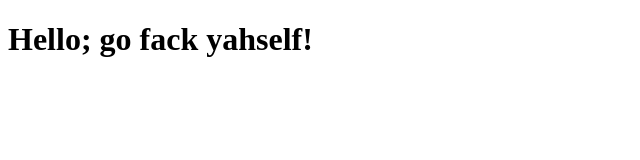
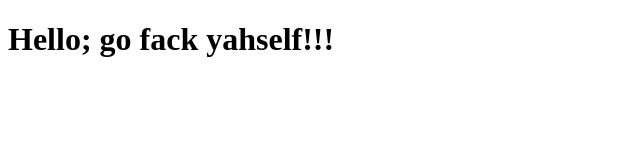
Before and after one commit to vancescorpio/coursera, a plain HTML site: page site/index.html in a window 1280 px wide. Shown: the full height of the page, 0-640 px from the left. Drawn offline with Linux system fonts and the light colour scheme.

Commit message:
adding week two assignment

```diff
--- a/site/index.html
+++ b/site/index.html
@@ -4,6 +4,6 @@
 	<title>Hello Coursera!</title>
 </head>
 <body>
-<h1>Hello; go fack yahself!</h1>
+<h1>Hello; go fack yahself!!!</h1>
 </body>
 </html>
```
